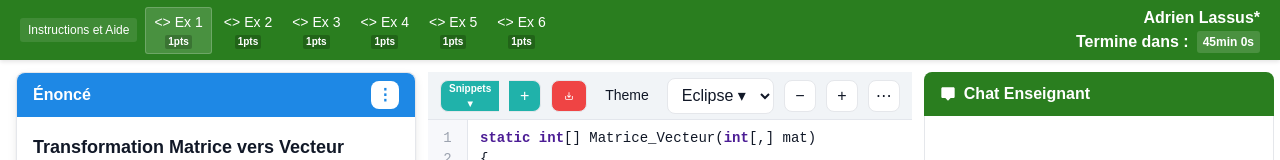
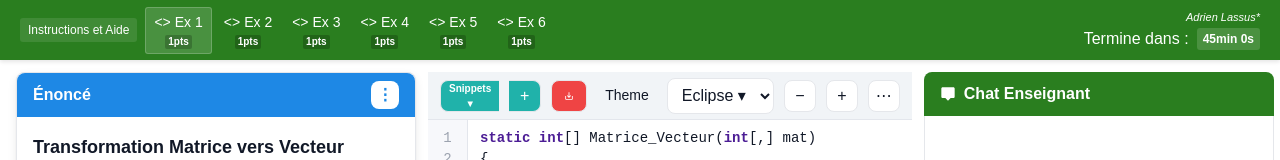
Before and after one commit to adrienlss/Schooding, a Next.js app: page / in a window 1280 px wide. Shown: the top 160 px of the page. Built offline with nearby package versions, Linux system fonts and the light colour scheme.

Commit message:
Style header ajusté : nom plus petit et italique, retour à la ligne avant chrono

```diff
--- a/src/app/ex1/page.tsx
+++ b/src/app/ex1/page.tsx
@@ -52,8 +52,8 @@ export default function Ex1Page() {
             ))}
           </div>
         </div>
-        <div className="flex flex-col items-end text-white font-semibold">
-          <span>Adrien Lassus*</span>
+        <div className="flex flex-col items-end text-white">
+          <span className="user-name">Adrien Lassus*</span>
           <div className="flex items-center gap-2">
             <span>Termine dans : </span>
             <span
--- a/src/app/ex2/page.tsx
+++ b/src/app/ex2/page.tsx
@@ -52,8 +52,8 @@ export default function Ex2Page() {
             ))}
           </div>
         </div>
-        <div className="flex flex-col items-end text-white font-semibold">
-          <span>Adrien Lassus*</span>
+        <div className="flex flex-col items-end text-white">
+          <span className="user-name">Adrien Lassus*</span>
           <div className="flex items-center gap-2">
             <span>Termine dans : </span>
             <span
--- a/src/app/ex[2-8]/page.tsx
+++ b/src/app/ex[2-8]/page.tsx
@@ -182,8 +182,8 @@ export default function Placeholder() {
             ))}
           </div>
         </div>
-        <div className="flex flex-col items-end text-white font-semibold">
-          <span>Adrien Lassus*</span>
+        <div className="flex flex-col items-end text-white">
+          <span className="user-name">Adrien Lassus*</span>
           <div className="flex items-center gap-2">
             <span>Termine dans : </span>
             <span
--- a/src/app/globals.css
+++ b/src/app/globals.css
@@ -97,6 +97,14 @@ body {
   padding: 3px 8px;
   border-radius: 3px;
   background: rgba(255, 255, 255, 0.1);
+}
+
+/* Nom d'utilisateur */
+.user-name {
+  font-size: 11px;
+  font-weight: 500;
+  font-style: italic;
+  margin-bottom: 2px;
 }
 
 /* Affichage du chrono */
--- a/src/app/page.tsx
+++ b/src/app/page.tsx
@@ -51,8 +51,8 @@ export default function Home() {
             ))}
           </div>
         </div>
-        <div className="flex flex-col items-end text-white font-semibold">
-          <span>Adrien Lassus*</span>
+        <div className="flex flex-col items-end text-white">
+          <span className="user-name">Adrien Lassus*</span>
           <div className="flex items-center gap-2">
             <span>Termine dans : </span>
             <span
```
